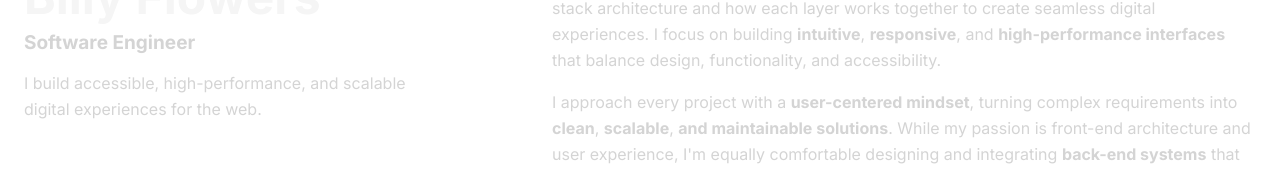
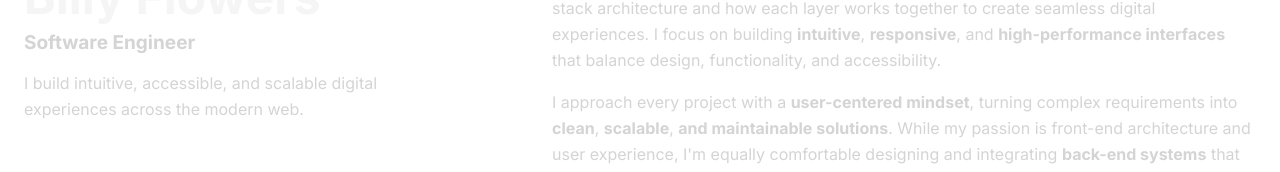
Before and after one commit to flowz0/bswe-portfolio, a Next.js app: page / in a window 1280 px wide. Shown: the part 127-299 px from the top of the page. Built offline with nearby package versions, Linux system fonts and the light colour scheme.

Commit message:
fix: update subheader in Sidebar component

```diff
--- a/components/layout/Sidebar.tsx
+++ b/components/layout/Sidebar.tsx
@@ -28,7 +28,7 @@ export default function Sidebar() {
           Software Engineer
         </h2>
         <p className="text-p text-neutral-300 mt-4">
-          I build accessible, high-performance, and scalable digital experiences for the web.
+          I build intuitive, accessible, and scalable digital experiences across the modern web.
         </p>
 
         {/* Navigation */}
```
